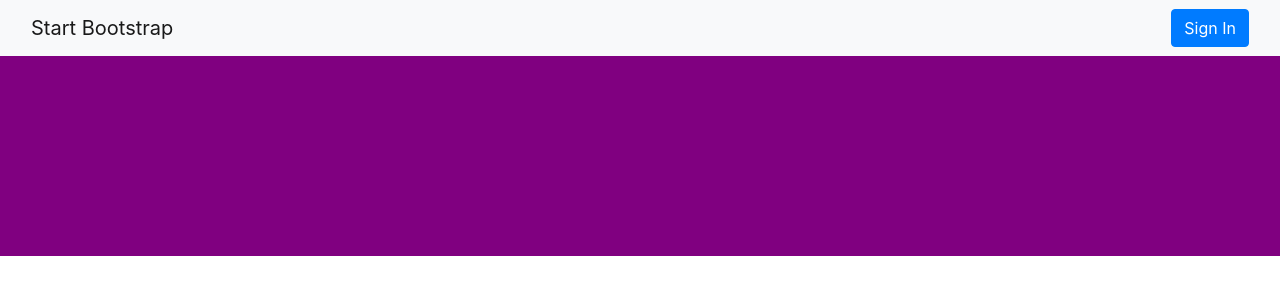
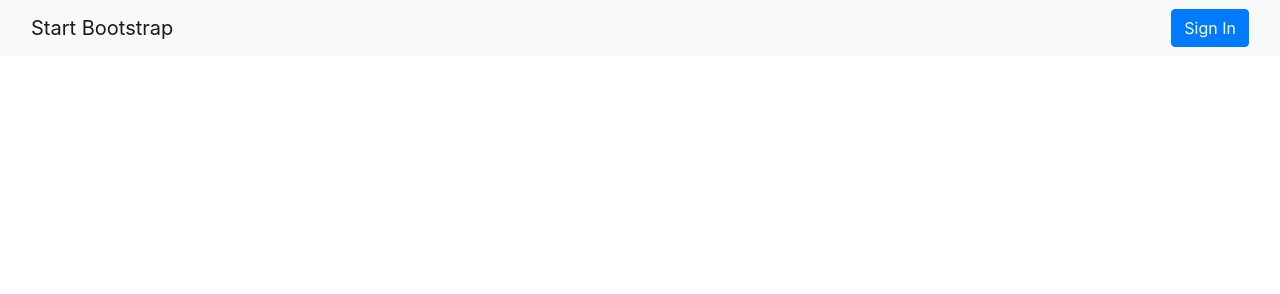
Before and after one commit to Timon0212/my-first-site, a website built with Parcel: page index.html in a window 1280 px wide. Built offline with nearby package versions, Linux system fonts and the light colour scheme.

Commit message:
remove purple block

```diff
--- a/index.html
+++ b/index.html
@@ -13,7 +13,6 @@
           <a class="btn btn-primary" href="#">Sign In </a>
       </div>
     </nav>
-  <div class="purple-block">
   </div>
   </body>
 </html>
--- a/src/styles.css
+++ b/src/styles.css
@@ -172,9 +172,3 @@ a {
   background-color: #007bff;
   border-color: #007bff;
 }
-
-.purple-block {
-  width: 100%;
-  height: 200px;
-  background-color: purple;
-}
```
